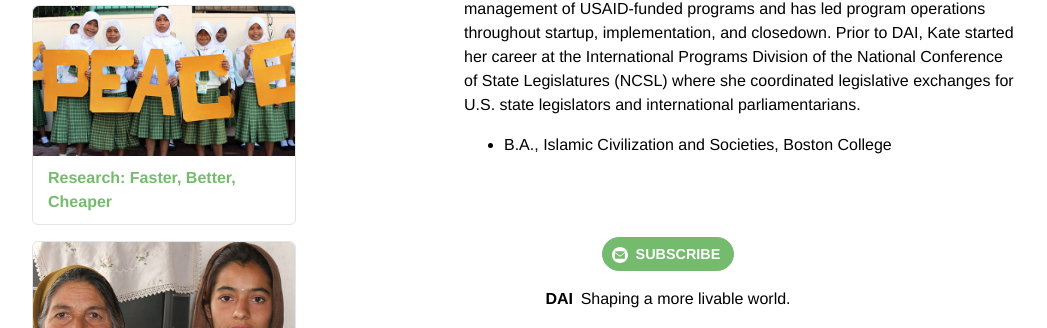
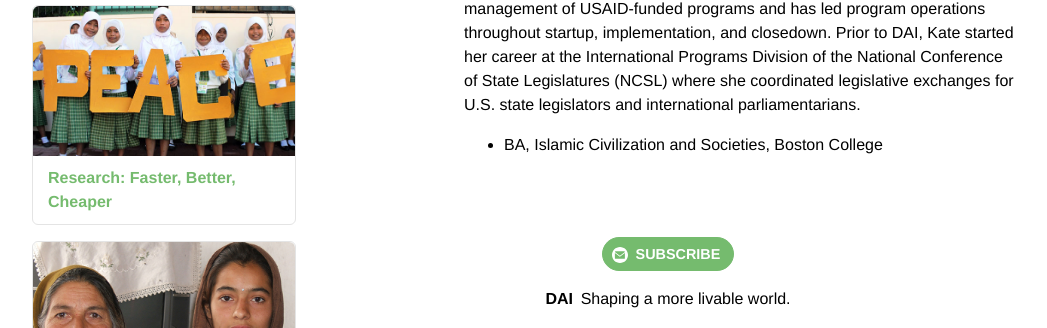
Before and after one commit to BryanSchuetz/CS-, a Jekyll site: the page built from _authors/kate-leuba.markdown, in a window 1280 px wide. Shown: the part 551-879 px from the top of the page, without its empty margins (116-1163 px from the left). Built offline with Jekyll 4.4.1, drawn with Linux system fonts in a browser that asks for light colours.

```diff
--- a/_authors/kate-leuba.markdown
+++ b/_authors/kate-leuba.markdown
@@ -7,4 +7,4 @@ Image: "/uploads/Portal%20Photo_K%20Leuba%20-%20Copy%20(002).jfif"
 
 Kate Leuba is a Program Manager for DAI’s [Center for Secure and Stable States](https://www.dai.com/our-work/solutions/fragile-states), focusing on the Center’s Stabilization and Transition work. Since joining DAI in 2014, Kate has supported a variety of programs in complex environments such as Afghanistan, Burma, Libya, Pakistan, and the West Bank. From the DAI home office and through targeted short assignments in the field, Kate ensures the programs she manages run smoothly, efficiently, and compliantly. She is well versed in all aspects of management of USAID-funded programs and has led program operations throughout startup, implementation, and closedown. Prior to DAI, Kate started her career at the International Programs Division of the National Conference of State Legislatures (NCSL) where she coordinated legislative exchanges for U.S. state legislators and international parliamentarians.
 
-* B.A., Islamic Civilization and Societies, Boston College
+* BA, Islamic Civilization and Societies, Boston College
```
